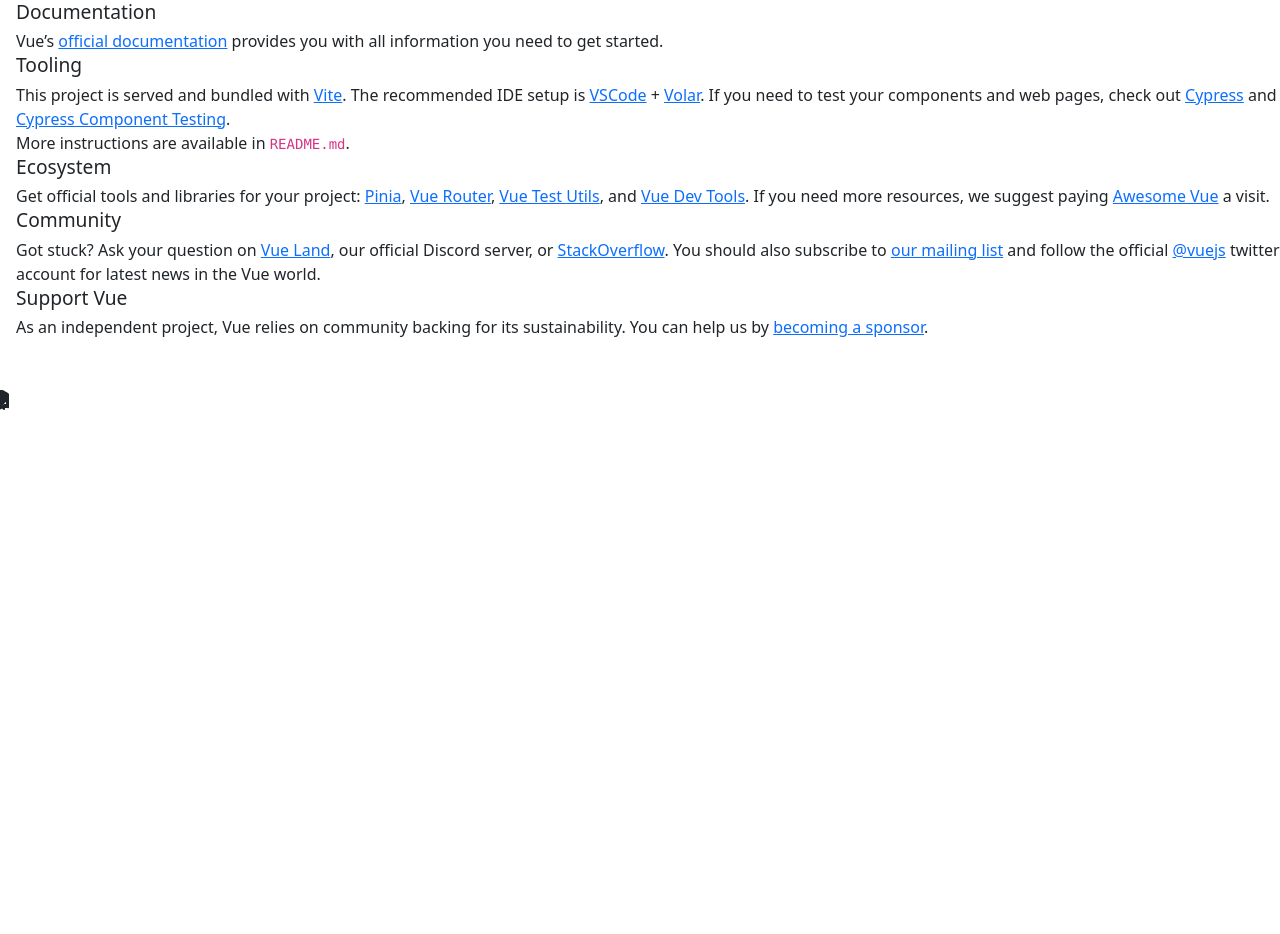
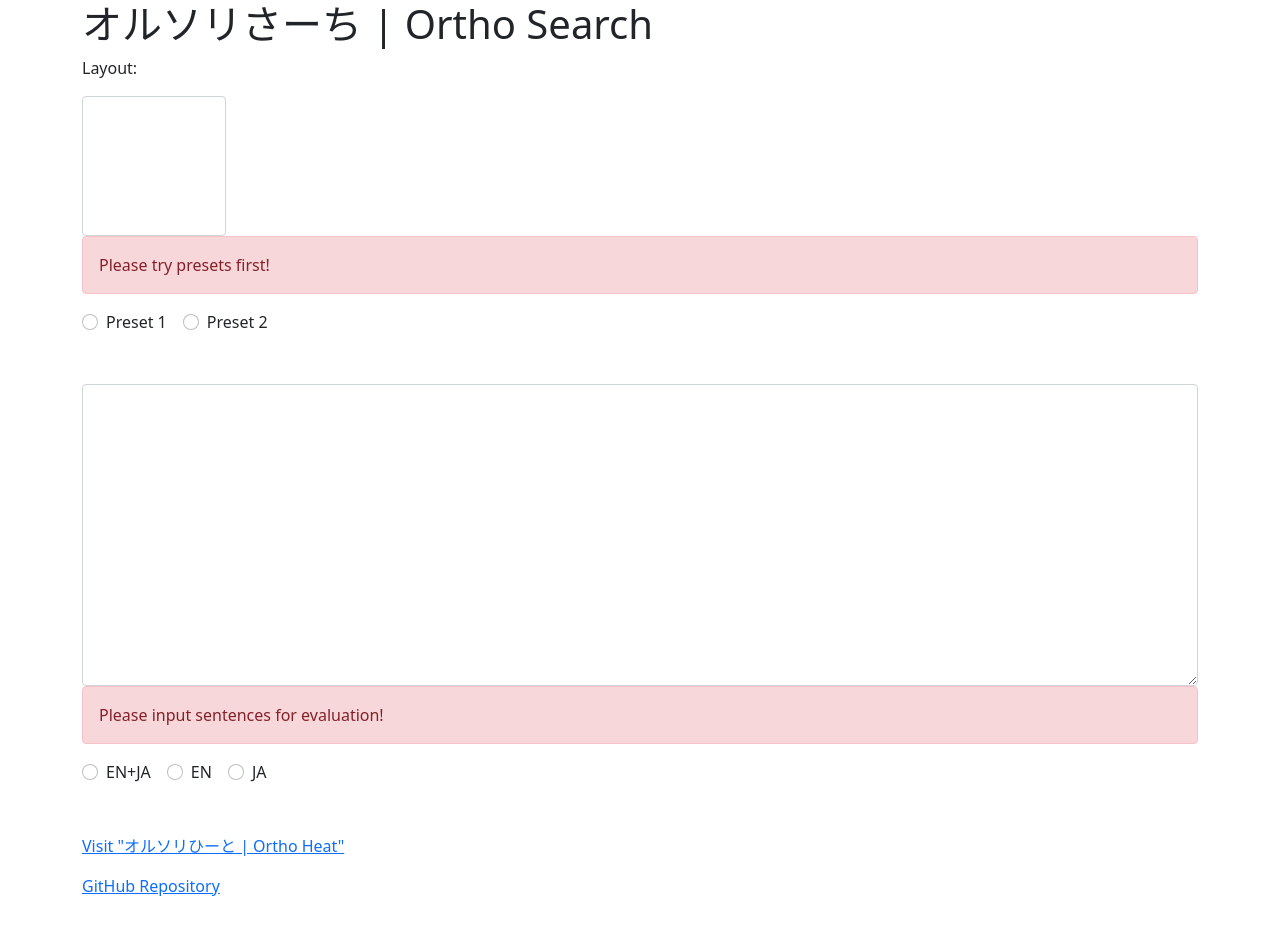
Before and after one commit to oha-Ohashi/ortho_search, a Vue app: page / in a window 1280 px wide. Shown: the top 934 px of the page. Before the commit the page ends 800 px from the top, so only its background shows below. Built offline with nearby package versions, Linux system fonts and the light colour scheme.

Commit message:
デプロイしたい

```diff
--- a/index.html
+++ b/index.html
@@ -1,9 +1,27 @@
 <!DOCTYPE html>
 <html lang="en">
-  <head>
+  <head prefix="og: http://ogp.me/ns#">
     <meta charset="UTF-8" />
     <link rel="icon" href="/favicon.ico" />
     <meta name="viewport" content="width=device-width, initial-scale=1.0" />
+
+    <!-- 共通設定 -->
+    <meta property="og:title" content="オルソリさーち | Ortho Search">
+    <meta property="og:type" content="website">
+    <meta property="og:url" content="https://oha-ohashi.github.io/2022_1/a_ortho/ortho_heat.html">
+    <meta property="og:image" content="https://oha-ohashi.github.io/2022_1/a_ortho/media/ortho_heat_ogp2.png">
+    <!-- 以下省略可能ですが、site_name, description, localeは載せたほうがいいです。 -->
+    <meta property="og:site_name" content="オルソリひーと | Ortho Heat">
+    <meta property="og:description" content="キミのオルソリニアキーボードでヒートマップを作ろう！ | Create a heatmap with your ortho-linear keyboard!">
+    <meta property="og:locale" content="en_EN">
+    <!-- /共通設定 -->
+    <!-- Twitterの設定 -->
+    <meta name="twitter:card" content="summary_large_image">
+    <!-- 以下省略可能です。 -->
+    <meta name="twitter:site" content="@oha_oha_Ohashi">
+    <meta name="twitter:creator" content="@oha_oha_Ohashi">
+    <!-- /Twitterの設定 -->
+
     <title>Vite App</title>
     <style>
       *{margin: 0;}
--- a/package.json
+++ b/package.json
@@ -1,5 +1,5 @@
 {
-  "name": "02_router",
+  "name": "ortho_search",
   "version": "0.0.0",
   "scripts": {
     "dev": "vite",
--- a/src/components/My01.vue
+++ b/src/components/My01.vue
@@ -73,9 +73,9 @@
     //})
   }
 }
-setInterval(() => {
+/*setInterval(() => {
   console.log(gened_layouts.value[0])
-}, 1000)
+}, 1000)*/
 watch(gened_layouts, (new_gened_layouts) => {
   console.log("change!!")
 })
--- a/src/views/My01View.vue
+++ b/src/views/My01View.vue
@@ -3,8 +3,18 @@
 </script>
 
 <template>
+  <header class="container">
+    <h1>オルソリさーち | Ortho Search</h1>
+  </header>
   <main class="container">
-    <h1>LaLaLa</h1>
     <My01 msg="lalala"  />
   </main>
+  <footer class="mt-5 mb-5 container">
+    <p><a href="https://oha-ohashi.github.io/2022_1/a_ortho/ortho_heat.html">
+      Visit "オルソリひーと | Ortho Heat"
+    </a></p>
+    <p><a href="https://github.com/oha-Ohashi/ortho_search">
+      GitHub Repository
+    </a></p>
+  </footer>
 </template>
```
Also changed, not shown: src/router/index.ts (+3 -4 lines).
